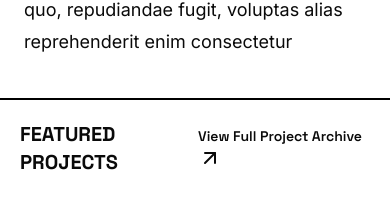
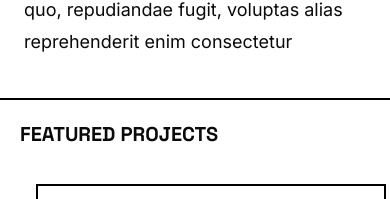
Before and after one commit to Oluwabillionz96/portfolio-v2, a Next.js app: page / in a window 390 px wide. Shown: the part 1574-1773 px from the top of the page. Built offline with nearby package versions, Linux system fonts and the light colour scheme.

Commit message:
Update projects-section.tsx

```diff
--- a/components/projects-section.tsx
+++ b/components/projects-section.tsx
@@ -16,7 +16,7 @@ const ProjectsSection = () => {
         </h2>
         <Link
           href={"/archive"}
-          className="font-space text-sm lg:flex md:hidden gap-2 hover:underline decoration-2 group items-center whitespace-nowrap font-semibold"
+          className="font-space text-sm lg:flex hidden gap-2 hover:underline decoration-2 group items-center whitespace-nowrap font-semibold"
         >
           View Full Project Archive{" "}
           <ArrowUpRight className="group-hover:rotate-45 hover:translate-x-2 transition-all duration-300" />
```
